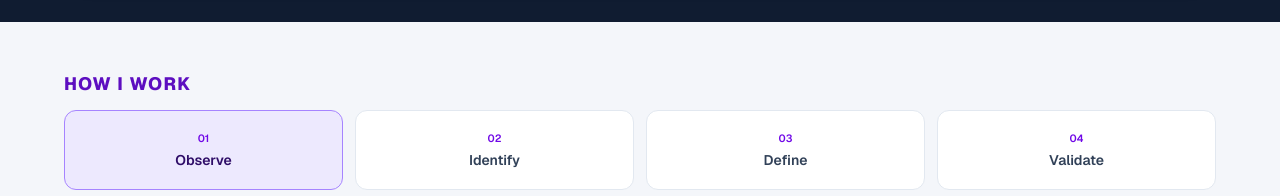
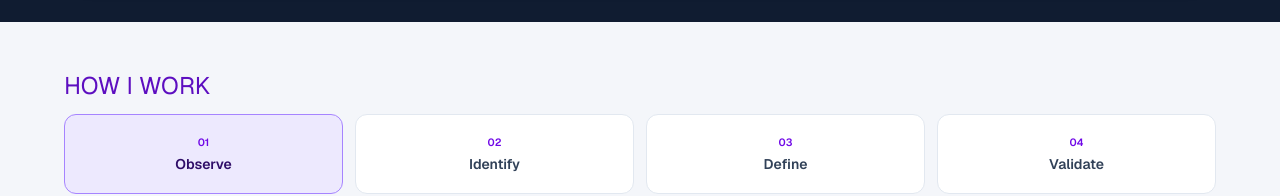
Before and after one commit to Jarce003/jorge-arce-portfolio, a Next.js app: page /en/portfolio in a window 1280 px wide. Shown: the part 1396-1592 px from the top of the page. Built offline with nearby package versions, Linux system fonts and the light colour scheme; no server answers.

Commit message:
style(portfolio): make Cómo trabajo larger but normal weight in both approved views

```diff
--- a/src/components/portfolio/compact-portfolio.tsx
+++ b/src/components/portfolio/compact-portfolio.tsx
@@ -104,7 +104,7 @@ export function CompactPortfolio({ lang }: { lang: Locale }) {
 
       <section id={lang === "es" ? "proceso" : "process"} className="scroll-mt-24 bg-[#f4f6fa] px-4 py-9 text-slate-950 sm:px-8 sm:py-12">
         <div className="mx-auto max-w-6xl">
-          <h2 className="text-base font-extrabold tracking-[.065em] text-violet-800 sm:text-lg">{t.process}</h2>
+          <h2 className="text-xl font-normal tracking-normal text-violet-800 sm:text-2xl">{t.process}</h2>
           <div id={lang === "es" ? "servicios" : "services"} className="mt-3 grid scroll-mt-24 grid-cols-4 gap-1.5 sm:gap-3" role="group" aria-label={t.process}>
             {t.method.map((item, index) => (
               <button key={item.name} type="button" onClick={() => setStep(index)} aria-pressed={step === index}
```
